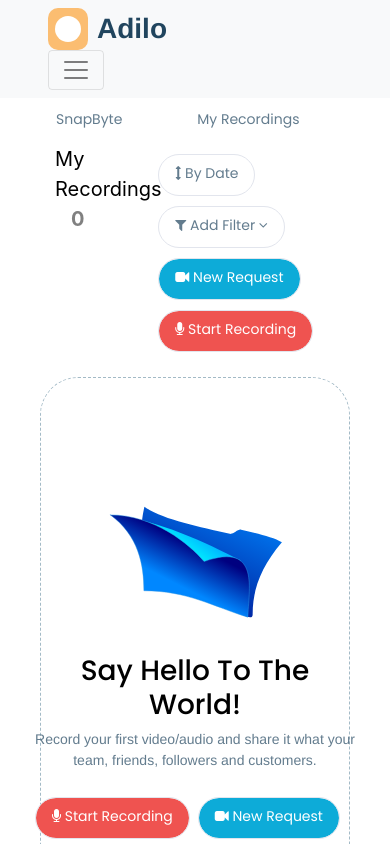
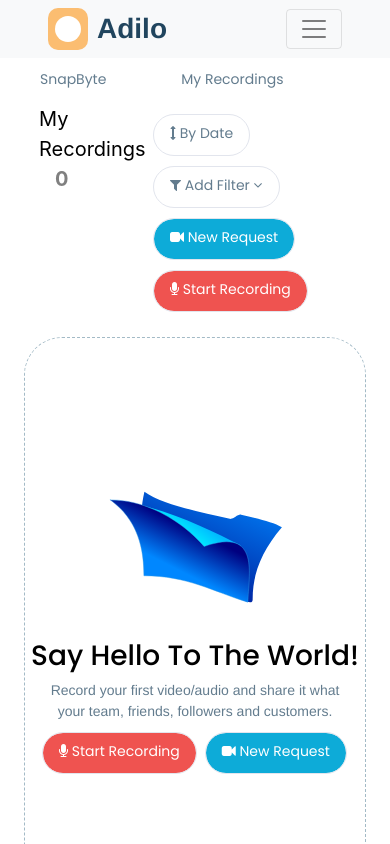
Before and after one commit to Tobey14/Adilo-Test, a Vue app: page / in a window 390 px wide. Shown: the top 844 px of the page. Built offline with nearby package versions, Linux system fonts and the light colour scheme; a web font is replaced by a local one.

Commit message:
Small screen fixes

```diff
--- a/src/App.vue
+++ b/src/App.vue
@@ -528,6 +528,11 @@ export default {
             this.recordings.push(newRec);
 
             sessionStorage.removeItem('videoUrl');
+            setTimeout(()=>{
+              document.querySelector(".video").src = '';
+
+            },10000)
+
           },6000)
 
 
--- a/src/assets/style.css
+++ b/src/assets/style.css
@@ -20,6 +20,13 @@ body{
     border-radius: 10px;
     opacity: 1;
     display: flex !important;
+
+}
+
+@media screen and (max-width:500px) {
+  .navbar-brand{
+    margin-right:10px !important;
+  }
 
 }
 
@@ -98,6 +105,12 @@ li.active > .dropdown-menu>a.activate{
     padding-left:20px;
     padding-right:20px;
 
+}
+
+@media screen and (max-width:500px) {
+  .content{
+    padding:0px !important;
+  }
 }
 
 .sidebar{
@@ -229,6 +242,8 @@ opacity: 1;
     text-align: center;
 }
 
+
+
 .imgEmpty~p{
     font-family:Helvetica Neue !important;
     font-size:14px !important;
@@ -238,11 +253,30 @@ opacity: 1;
     max-width:460px;
 }
 
+
+
 .btnDiv{
     width:320px;
     margin:auto;
 }
 
+
+@media screen and (max-width:500px){
+  .imgEmpty~p{
+    font-family:Helvetica Neue !important;
+    font-size:14px !important;
+    letter-spacing: 0px;
+    color: #637C8E;
+    opacity: 1;
+    width:90%;
+    margin: auto;
+  }
+
+  .btnDiv{
+    width: 90%;
+    margin:auto;
+  }
+}
 .adiloImage{
     width: 441px;
     height: 262px;
```
